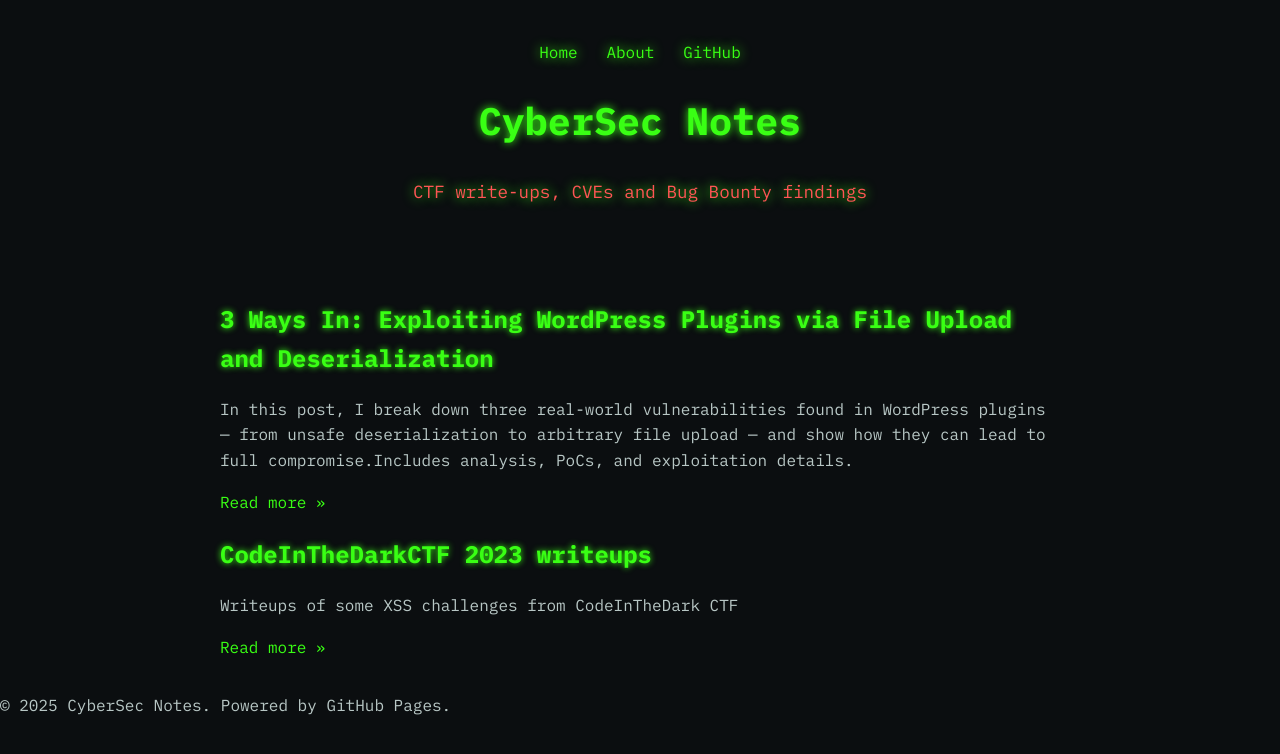
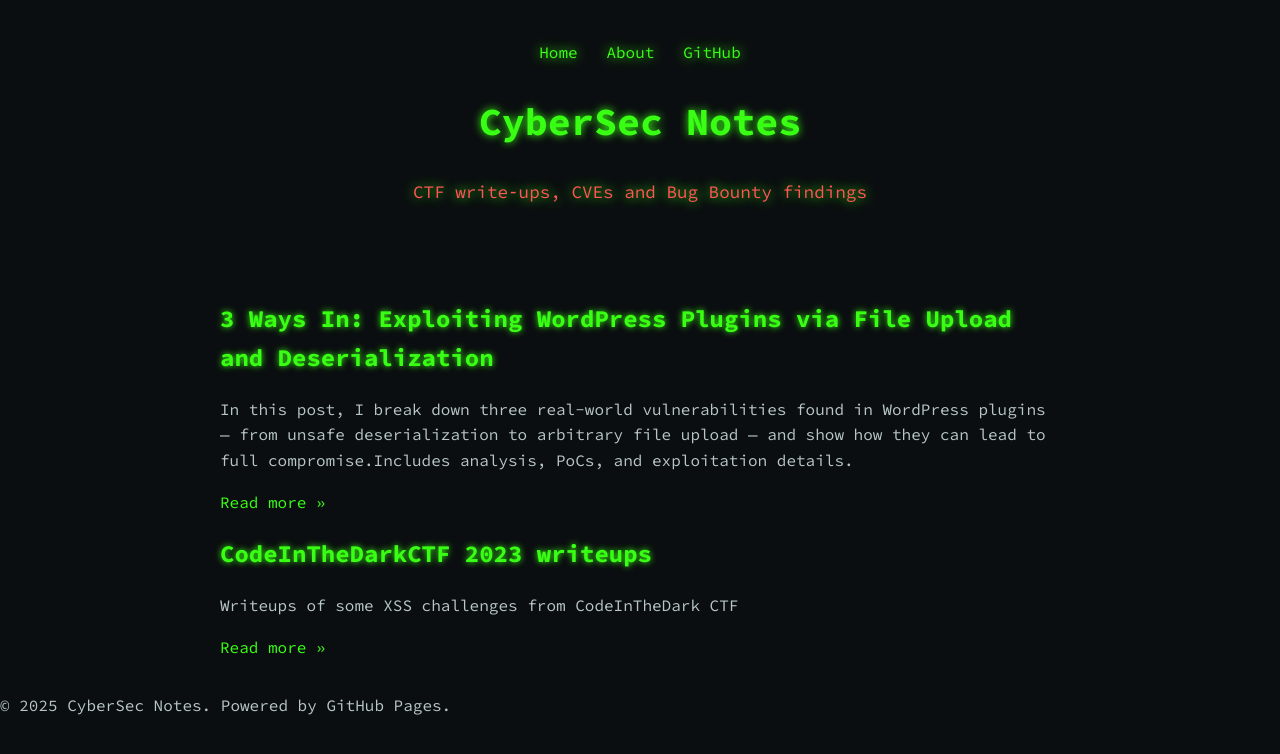
Before and after one commit to r3verii/r3verii.github.io, a Jekyll site: the page built from index.md, in a window 1280 px wide. Shown: the top 754 px of the page. Built offline with Jekyll 4.4.1, drawn with Linux system fonts in a browser that asks for light colours; nearby versions of some CDN libraries.

Commit message:
fix style

```diff
--- a/_layouts/default.html
+++ b/_layouts/default.html
@@ -8,6 +8,7 @@
     <link rel="preconnect" href="https://fonts.gstatic.com" crossorigin>
     <link href="https://fonts.googleapis.com/css2?family=IBM+Plex+Mono:wght@400;700&display=swap" rel="stylesheet">
     <link rel="stylesheet" href="https://cdnjs.cloudflare.com/ajax/libs/highlight.js/11.9.0/styles/atom-one-dark.min.css">
+    <link href="https://fonts.googleapis.com/css2?family=Source+Code+Pro:wght@400;700&family=Inter:wght@400;600&display=swap" rel="stylesheet">
     {%- seo -%}
     <link rel="stylesheet" href="{{ '/assets/css/style.css' | relative_url }}">
     <script src="https://cdnjs.cloudflare.com/ajax/libs/highlight.js/11.9.0/highlight.min.js"></script>
--- a/assets/css/style.css
+++ b/assets/css/style.css
@@ -1,7 +1,7 @@
 /* CyberSec Blog v3 – improved code highlighting & layout */
 body {
   margin:0;
-  font-family:'IBM Plex Mono','Courier New',monospace;
+  font-family: 'Source Code Pro', monospace;
   background:#0b0e10;
   color:#b8c7c5;
   line-height:1.6;
```
